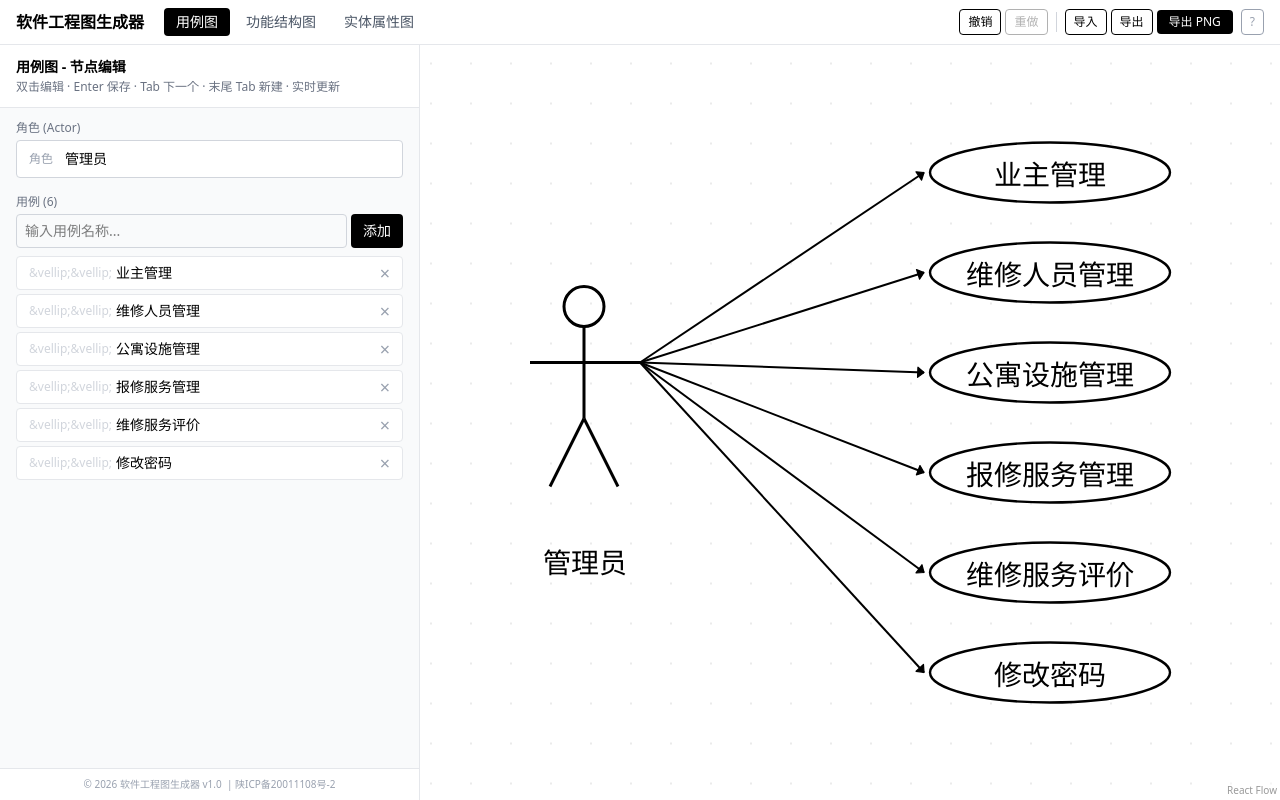
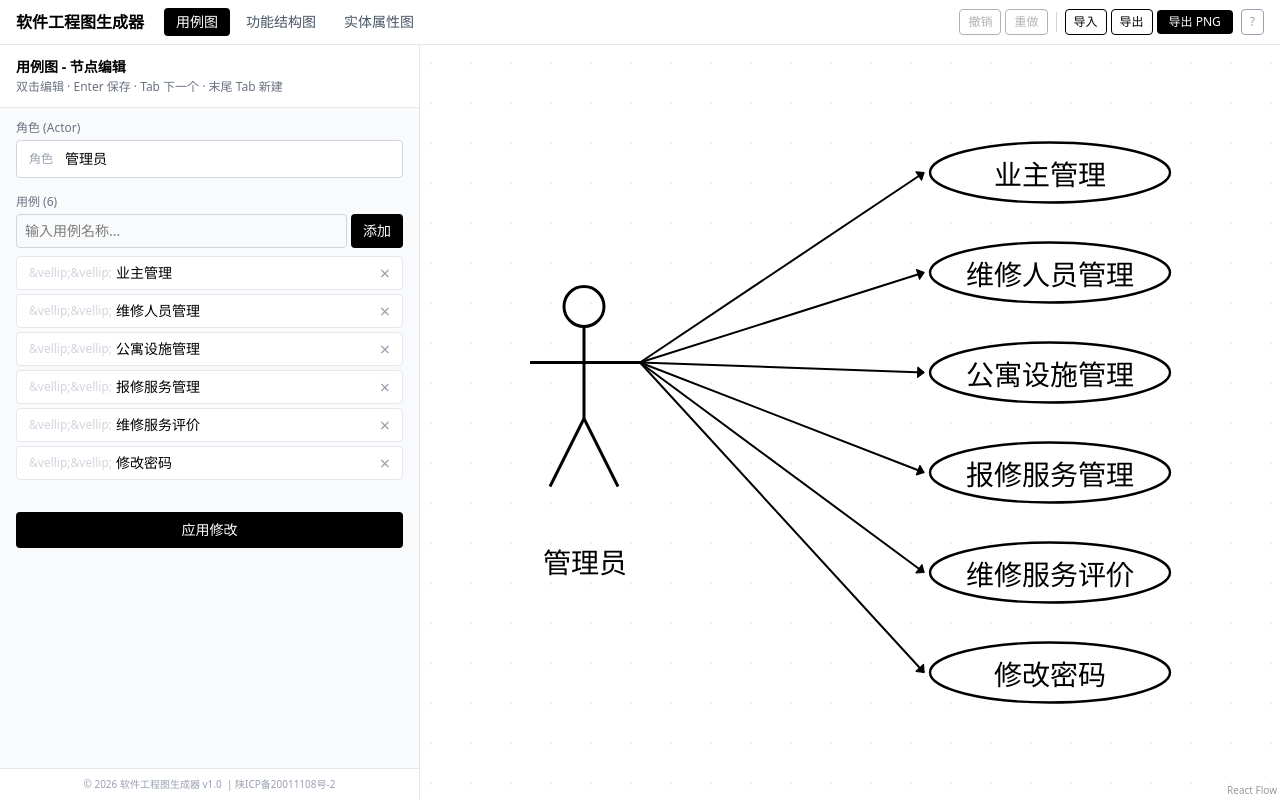
Before and after one commit to AmaTsumeAkira/se-diagram-generator, a React (Vite) app: page / in a window 1280 px wide. Built offline with nearby package versions, Linux system fonts and the light colour scheme.

Commit message:
revert: 移除实时编辑，恢复手动"应用修改"按钮
- 删除 useDebouncedChange hook
- 三个编辑器各自恢复"应用修改"按钮
- 用户编辑后需手动点击按钮更新图表

```diff
--- a/src/App.tsx
+++ b/src/App.tsx
@@ -338,9 +338,9 @@ function App() {
 
       {/* Body */}
       <div className="flex flex-1 overflow-hidden">
-        {active === 'usecase' && <NodeEditor key={`usecase-${configVersion}`} type="usecase" useCase={ucState} onChange={handleApply} />}
-        {active === 'structure' && <NodeEditor key={`structure-${configVersion}`} type="structure" tree={treeState} onChange={handleApply} />}
-        {active === 'entity' && <NodeEditor key={`entity-${configVersion}`} type="entity" entity={entityState} onChange={handleApply} />}
+        {active === 'usecase' && <NodeEditor key={`usecase-${configVersion}`} type="usecase" useCase={ucState} onApply={handleApply} />}
+        {active === 'structure' && <NodeEditor key={`structure-${configVersion}`} type="structure" tree={treeState} onApply={handleApply} />}
+        {active === 'entity' && <NodeEditor key={`entity-${configVersion}`} type="entity" entity={entityState} onApply={handleApply} />}
 
         <div className="flex-1" ref={flowRef}>
           <ReactFlowProvider>
--- a/src/components/panels/NodeEditor.tsx
+++ b/src/components/panels/NodeEditor.tsx
@@ -1,4 +1,4 @@
-import { useState, useRef, useEffect, useCallback } from 'react'
+import { useState, useRef, useEffect } from 'react'
 
 // ====== Types ======
 
@@ -28,7 +28,7 @@ interface Props {
   useCase?: UseCaseState
   tree?: TreeNode
   entity?: EntityState
-  onChange: (json: string) => void
+  onApply: (json: string) => void
 }
 
 // ====== ID generator ======
@@ -69,31 +69,9 @@ function entityToJson(state: EntityState): string {
   return JSON.stringify({ nodes, edges }, null, 2)
 }
 
-// ====== Debounce hook ======
-
-function useDebouncedChange(state: any, toJson: (s: any) => string, onChange: (json: string) => void) {
-  const onChangeRef = useRef(onChange)
-  onChangeRef.current = onChange
-  const toJsonRef = useRef(toJson)
-  toJsonRef.current = toJson
-  const skipRef = useRef(true)
-
-  useEffect(() => {
-    // 跳过首次挂载，避免与 configVersion 重挂载形成反馈环
-    if (skipRef.current) {
-      skipRef.current = false
-      return
-    }
-    const timer = setTimeout(() => {
-      onChangeRef.current(toJsonRef.current(state))
-    }, 250)
-    return () => clearTimeout(timer)
-  }, [state])
-}
-
 // ====== Main ======
 
-export default function NodeEditor({ type, useCase, tree, entity, onChange }: Props) {
+export default function NodeEditor({ type, useCase, tree, entity, onApply }: Props) {
   return (
     <div className="w-[420px] shrink-0 border-r border-gray-200 bg-gray-50 flex flex-col h-full">
       <div className="px-4 py-3 border-b border-gray-200 bg-white">
@@ -102,12 +80,12 @@ export default function NodeEditor({ type, useCase, tree, entity, onChange }: Pr
           {type === 'structure' && '功能结构图 - 节点编辑'}
           {type === 'entity' && '实体属性图 - 节点编辑'}
         </h2>
-        <p className="text-xs text-gray-500 mt-0.5">双击编辑 · Enter 保存 · Tab 下一个 · 末尾 Tab 新建 · 实时更新</p>
+        <p className="text-xs text-gray-500 mt-0.5">双击编辑 · Enter 保存 · Tab 下一个 · 末尾 Tab 新建</p>
       </div>
       <div className="flex-1 overflow-y-auto px-4 py-3">
-        {type === 'usecase' && useCase && <UseCaseEditor state={useCase} onChange={onChange} />}
-        {type === 'structure' && tree && <TreeEditor root={tree} onChange={onChange} />}
-        {type === 'entity' && entity && <EntityEditor state={entity} onChange={onChange} />}
+        {type === 'usecase' && useCase && <UseCaseEditor state={useCase} onApply={onApply} />}
+        {type === 'structure' && tree && <TreeEditor root={tree} onApply={onApply} />}
+        {type === 'entity' && entity && <EntityEditor state={entity} onApply={onApply} />}
       </div>
       <div className="px-3 py-2 border-t border-gray-200 bg-white text-[10px] text-gray-400 text-center">
         &copy; 2026 软件工程图生成器 v1.0 &nbsp;|&nbsp;
@@ -149,14 +127,12 @@ function InlineEdit({
 
 // ====== Use Case Editor ======
 
-function UseCaseEditor({ state: initial, onChange }: { state: UseCaseState; onChange: (json: string) => void }) {
+function UseCaseEditor({ state: initial, onApply }: { state: UseCaseState; onApply: (json: string) => void }) {
   const [state, setState] = useState<UseCaseState>(initial)
   const [newLabel, setNewLabel] = useState('')
   const [editingId, setEditingId] = useState<string | null>(null)
   const [focusedIdx, setFocusedIdx] = useState<number | null>(null)
   const [dragIdx, setDragIdx] = useState<number | null>(null)
-
-  useDebouncedChange(state, useCaseToJson, onChange)
 
   const addUseCase = () => {
     const label = newLabel.trim()
@@ -234,6 +210,11 @@ function UseCaseEditor({ state: initial, onChange }: { state: UseCaseState; onCh
           )}
         </div>
       </div>
+
+      <button onClick={() => onApply(useCaseToJson(state))}
+        className="w-full py-2 bg-black text-white text-sm font-medium rounded hover:bg-gray-800 mt-4">
+        应用修改
+      </button>
     </div>
   )
 }
@@ -253,11 +234,9 @@ function getSiblingGroups(node: TreeNode, groups: Map<string, string[]>) {
   node.children.forEach((c) => getSiblingGroups(c, groups))
 }
 
-function TreeEditor({ root: initialRoot, onChange }: { root: TreeNode; onChange: (json: string) => void }) {
+function TreeEditor({ root: initialRoot, onApply }: { root: TreeNode; onApply: (json: string) => void }) {
   const [root, setRoot] = useState<TreeNode>(initialRoot)
   const [editingId, setEditingId] = useState<string | null>(null)
-
-  useDebouncedChange(root, treeToJson, onChange)
 
   const handleAddChild = (parentId: string, label: string) => {
     setRoot((prev) => updateTreeNode(prev, parentId, (node) => ({ ...node, children: [...node.children, { id: uid(), label, vertical: false, children: [] }] })))
@@ -289,6 +268,10 @@ function TreeEditor({ root: initialRoot, onChange }: { root: TreeNode; onChange:
     <div>
       <TreeNodeRow node={root} depth={0} editingId={editingId} onStartEdit={setEditingId}
         onAddChild={handleAddChild} onDelete={handleDelete} onRename={handleRename} onTab={handleTabFrom} />
+      <button onClick={() => onApply(treeToJson(root))}
+        className="w-full py-2 bg-black text-white text-sm font-medium rounded hover:bg-gray-800 mt-4">
+        应用修改
+      </button>
     </div>
   )
 }
@@ -345,14 +328,12 @@ function TreeNodeRow({ node, depth, editingId, onStartEdit, onAddChild, onDelete
 
 // ====== Entity Editor ======
 
-function EntityEditor({ state: initial, onChange }: { state: EntityState; onChange: (json: string) => void }) {
+function EntityEditor({ state: initial, onApply }: { state: EntityState; onApply: (json: string) => void }) {
   const [state, setState] = useState<EntityState>(initial)
   const [newAttrLabel, setNewAttrLabel] = useState('')
   const [editingId, setEditingId] = useState<string | null>(null)
   const [focusedIdx, setFocusedIdx] = useState<number | null>(null)
   const [dragIdx, setDragIdx] = useState<number | null>(null)
-
-  useDebouncedChange(state, entityToJson, onChange)
 
   const addAttr = () => {
     const label = newAttrLabel.trim()
@@ -423,6 +404,11 @@ function EntityEditor({ state: initial, onChange }: { state: EntityState; onChan
           )}
         </div>
       </div>
+
+      <button onClick={() => onApply(entityToJson(state))}
+        className="w-full py-2 bg-black text-white text-sm font-medium rounded hover:bg-gray-800 mt-4">
+        应用修改
+      </button>
     </div>
   )
 }
```
